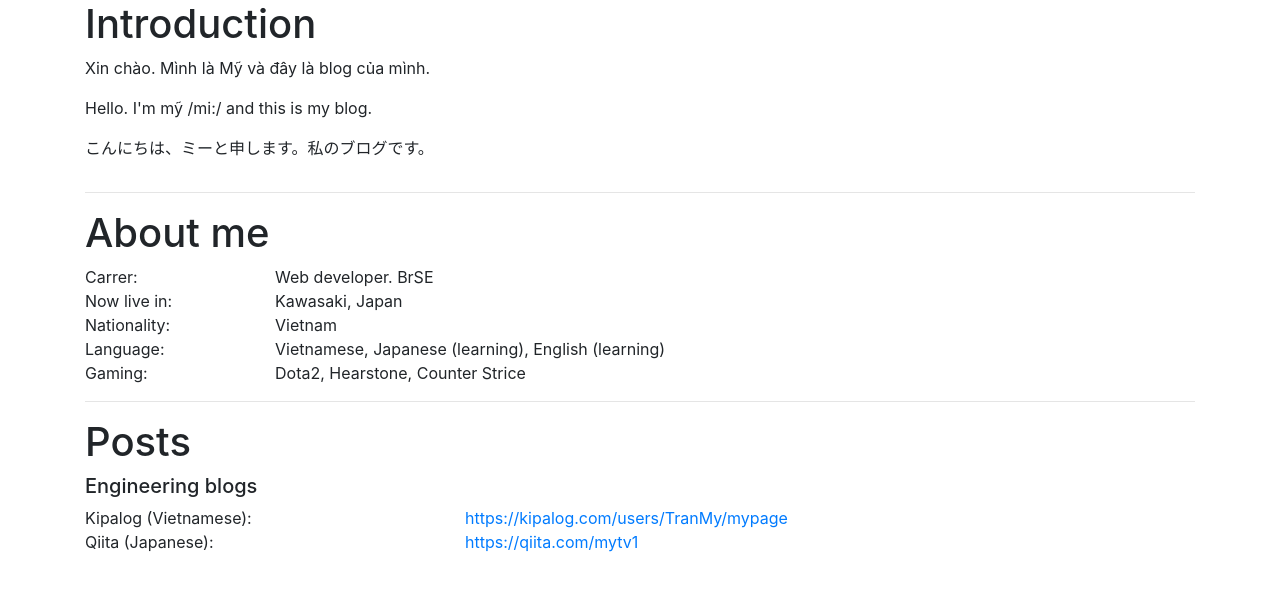
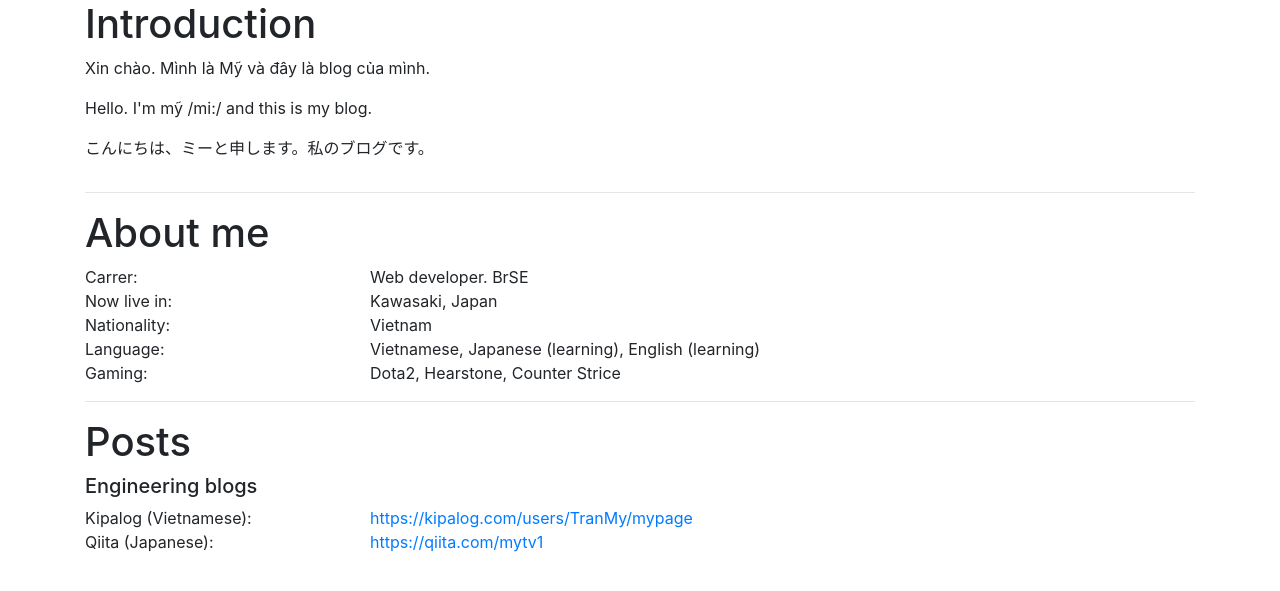
Before and after one commit to mytv1/mytv1, a Jekyll site: the page built from index.html, in a window 1280 px wide. Shown: the top 591 px of the page. Built offline with Jekyll 4.4.1, drawn with Linux system fonts in a browser that asks for light colours; nearby versions of some CDN libraries.

Commit message:
Fix layout

```diff
--- a/_layouts/default.html
+++ b/_layouts/default.html
@@ -1,9 +1,9 @@
 <html>
   <head>
-      <meta charset="utf-8">
-      <meta name="viewport" content="width=device-width, initial-scale=1, shrink-to-fit=no">
-      <meta name="description" content="">
-      <meta name="author" content="">
+    <meta charset="utf-8">
+    <meta name="viewport" content="width=device-width, initial-scale=1, shrink-to-fit=yes">
+    <meta name="description" content="">
+    <meta name="author" content="">
     <title>{{ page.title }}</title>
     <link rel="stylesheet" href="{{ site.baseurl }}/assets/css/styles.css">
     <link rel="stylesheet" href="https://stackpath.bootstrapcdn.com/bootstrap/4.1.3/css/bootstrap.min.css" integrity="sha384-MCw98/SFnGE8fJT3GXwEOngsV7Zt27NXFoaoApmYm81iuXoPkFOJwJ8ERdknLPMO" crossorigin="anonymous">
--- a/_sass/main.scss
+++ b/_sass/main.scss
@@ -1,3 +1,3 @@
-.current {
-  color: green;
+a {
+  word-break: break-all;
 }
--- a/index.html
+++ b/index.html
@@ -26,24 +26,24 @@ title: Home
       </div>
     </div>
     <div class="row">
-      <div class="col-2">Carrer:</div>
-      <div class="col-10">Web developer. BrSE</div>
+      <div class="col-3">Carrer:</div>
+      <div class="col-9">Web developer. BrSE</div>
     </div>
     <div class="row">
-      <div class="col-2">Now live in:</div>
-      <div class="col-10">Kawasaki, Japan</div>
+      <div class="col-3">Now live in:</div>
+      <div class="col-9">Kawasaki, Japan</div>
     </div>
     <div class="row">
-      <div class="col-2">Nationality:</div>
-      <div class="col-10">Vietnam</div>
+      <div class="col-3">Nationality:</div>
+      <div class="col-9">Vietnam</div>
     </div>
     <div class="row">
-      <div class="col-2">Language:</div>
-      <div class="col-10">Vietnamese, Japanese (learning), English (learning)</div>
+      <div class="col-3">Language:</div>
+      <div class="col-9">Vietnamese, Japanese (learning), English (learning)</div>
     </div>
     <div class="row">
-      <div class="col-2">Gaming:</div>
-      <div class="col-10">Dota2, Hearstone, Counter Strice</div>
+      <div class="col-3">Gaming:</div>
+      <div class="col-9">Dota2, Hearstone, Counter Strice</div>
     </div>
   </section>
 
@@ -59,14 +59,14 @@ title: Home
         <div class="col"><h5>Engineering blogs</h5></div>
       </div>
       <div class="row">
-        <div class="col-4">Kipalog (Vietnamese): </div>
-        <div class="col-8">
-          <a href="https://kipalog.com/users/TranMy/mypage">https://kipalog.com/users/TranMy/mypage</a>
+        <div class="col-3">Kipalog (Vietnamese): </div>
+        <div class="col-9">
+          <a class="text-left" href="https://kipalog.com/users/TranMy/mypage">https://kipalog.com/users/TranMy/mypage</a>
         </div>
       </div>
       <div class="row">
-        <div class="col-4">Qiita (Japanese): </div>
-        <div class="col-8"><a href="https://qiita.com/mytv1">https://qiita.com/mytv1</a></div>
+        <div class="col-3">Qiita (Japanese): </div>
+        <div class="col-9"><a class="text-left" href="https://qiita.com/mytv1">https://qiita.com/mytv1</a></div>
       </div>
     </div>
   </section>
```
